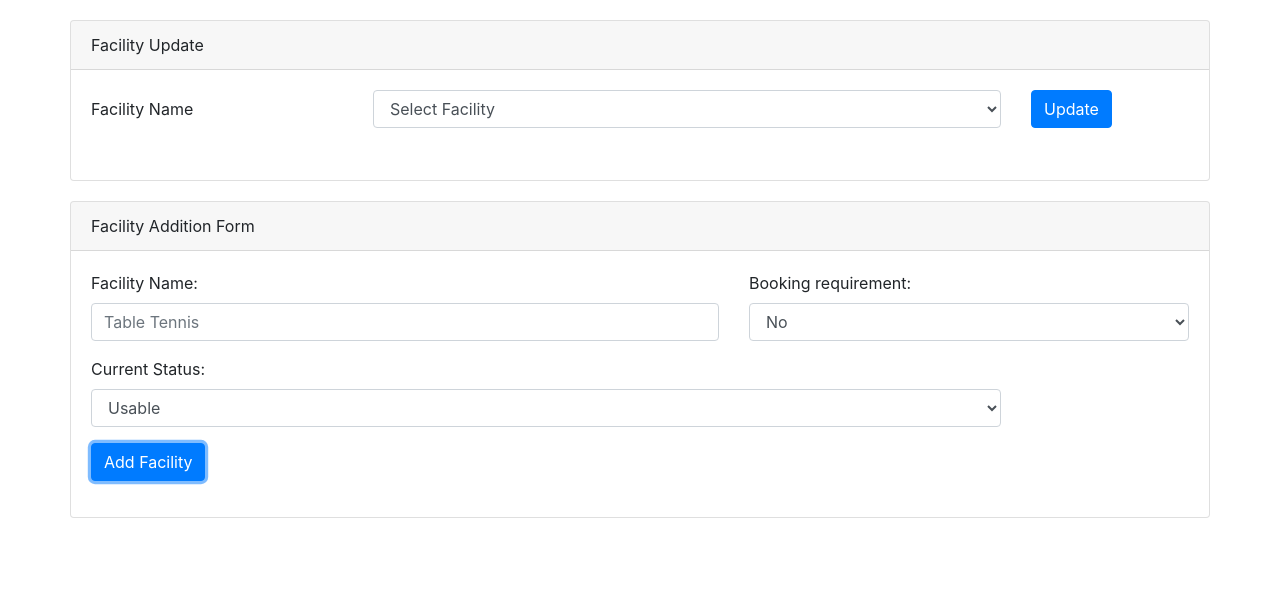
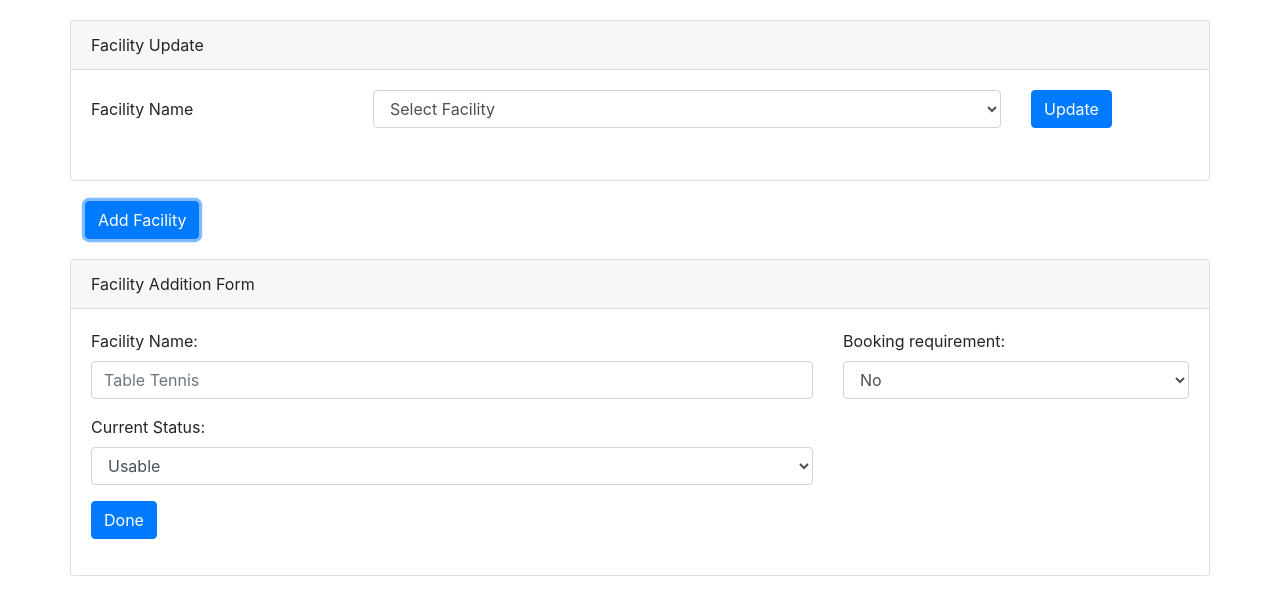
Before and after one commit to Rahul27297/Smart-Society, a plain HTML site: page public/addfacility.html in a window 1280 px wide. Both pictures are taken after a click on the button "Add Facility". Drawn offline with nearby package versions, Linux system fonts and the light colour scheme; some packages are replaced by stand-ins of ours; no server answers; a script that the page names is missing.

Commit message:
Changed Side bar of dash board
Merged applications, facilities, notices under single heading Services. Removed the bugs and made necessary changes.
Also made changes to facilities.

```diff
--- a/public/JS/addfacility.js
+++ b/public/JS/addfacility.js
@@ -9,9 +9,14 @@ function SmartSociety1(){
 	bookingrequired.style.display = "none";
 	var facilityname = document.getElementById("facilityname");
 	var bookingrequirement = document.getElementById("bookingrequirement");
-	var addfacilitybutton = document.getElementById("addfacility");
+	var donebutton = document.getElementById("done");
+	var addfacilitybtn = document.getElementById("addfacility");
+	var facilityadditionform = document.getElementById("facilityadditionform");
 	var memberform = document.getElementById("memberform");
 	//window.alert(facilityname.value);
+
+	facilityadditionform.style.display = "none";
+
 	bookingrequirement.addEventListener('change',function(){
 		if(facilityname.value != "" && bookingrequirement.value == "yes"){
 			bookingrequired.style.display = "block";
@@ -22,6 +27,11 @@ function SmartSociety1(){
 		else if(bookingrequirement.value == "no"){
 			bookingrequired.style.display = "none";
 		}
+	});
+
+
+	addfacilitybtn.addEventListener('click',function(){
+		facilityadditionform.style.display = "block";
 	});
 
 	ref.on('value',function(snapshot){
@@ -35,7 +45,7 @@ function SmartSociety1(){
 			});
 		})
 
-	addfacility.addEventListener('click',function(){
+	done.addEventListener('click',function(){
 		//bootbox.alert("Facility added successfully");
 		var e = document.getElementById("status");
 		var status = e.options[e.selectedIndex].value;
--- a/public/addfacility.html
+++ b/public/addfacility.html
@@ -126,7 +126,13 @@
 
 </div>
     <!--Facility Addition-->
-    <div class="row">
+
+    <div class="row" style="margin-top: 20px">
+      <div class="col-sm-10">
+        <button type="button" class="btn btn-primary" id="addfacility">Add Facility</button>
+      </div>
+    </div>
+    <div class="row" id="facilityadditionform">
       <div class="col-sm-12 card" id="form-container">
     <div class="card-header">Facility Addition Form </div>
   <div id="member-form">
@@ -134,13 +140,13 @@
    </div>
   <div>
    <div class="row">
-    <div class="col-sm-7">
+    <div class="col-sm-8">
        <div class="form-group">
         <label for="exampleFormControlInput1">Facility Name: </label>
         <input type="email" class="form-control" id="facilityname" placeholder="Table Tennis">
       </div>
       </div>
-      <div class = "col-sm-5 form-group">
+      <div class = "col-sm-4 form-group">
           <label>Booking requirement:</label>
        <select name="bookingrequirement" class="form-control" id="bookingrequirement">
         <option value="yes">Yes</option>
@@ -177,7 +183,7 @@
 </div>
 
    <div class="form-group row">
-    <div class="col-sm-10">
+    <div class="col-sm-8">
       <label>Current Status: </label>
       <select class="form-control" id = "status">
         <option value="usable" selected>Usable</option>
@@ -189,7 +195,7 @@
 
   <div class="form-group row">
     <div class="col-sm-10">
-      <button type="submit" class="btn btn-primary" id="addfacility">Add Facility</button>
+      <button type="submit" class="btn btn-primary" id="done">Done</button>
     </div>
   </div>
 
```
Also changed, not shown: public/admindashboard.html (+8 -2 lines).
